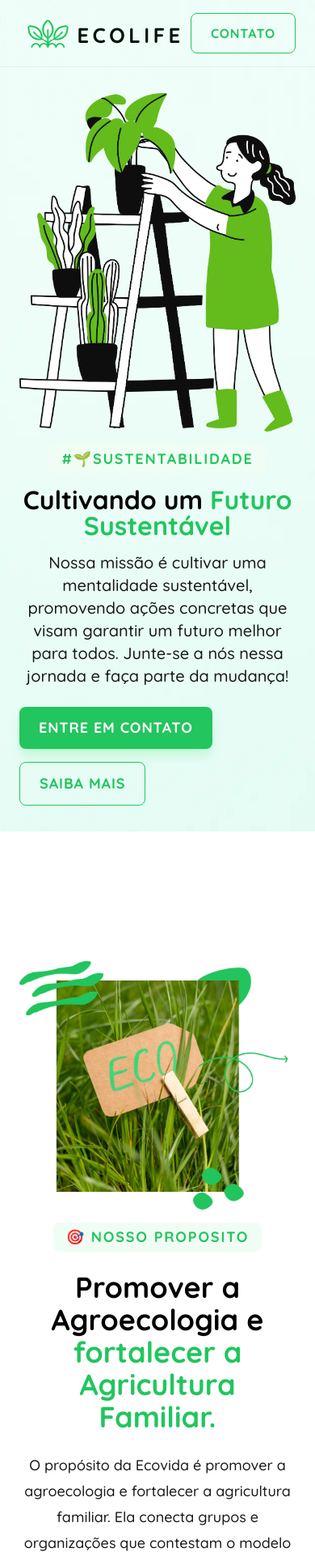
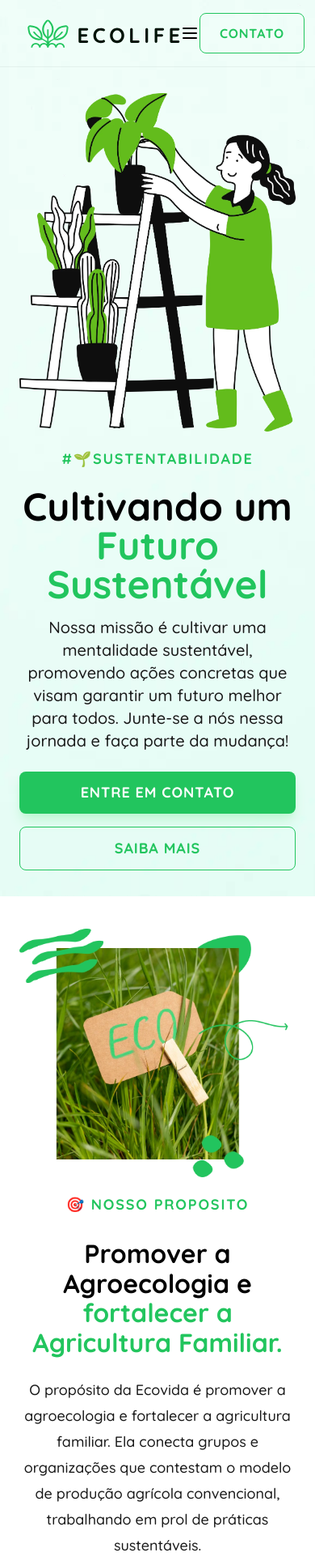
Before and after one commit to Wendell47/ladingpageinteractivelearning, a Next.js app: page / in a window 390 px wide. Shown: the top 1928 px of the page at 81% size. Built offline with nearby package versions, Linux system fonts and the light colour scheme.

Commit message:
style-responsive adjustment-2

```diff
--- a/src/app/(pages)/docs/layout.tsx
+++ b/src/app/(pages)/docs/layout.tsx
@@ -1,8 +1,15 @@
+"use client"
 import Container from "@/app/components/container";
 import { childrenProp } from "@/app/utils/props/props";
+import { ChevronDown } from "lucide-react";
 import Link from "next/link";
+import { useState } from "react";
+import colors from "tailwindcss/colors";
 
 export default function Layout({children}:childrenProp){
+
+    const[open,setOpen]=useState(false)
+
     const Topics = [
         {
             title:"Primeiras Etapas",
@@ -31,9 +38,12 @@ export default function Layout({children}:childrenProp){
 
     return(
         <Container>
-            <div className="flex gap-3 max-xl:flex-col">
+            <div className="flex gap-3 max-lg:flex-col">
             <div className="flex-1 flex-grow-[2]">
-                <ul className="fixed top-0 mt-[11.5rem]">
+                <div className={`fixed top-0 mt-[83px] lg:mt-[11.5rem] max-lg:inset-x-0 px-6 max-lg:border-b border-gray-100  bg-white group ${open ?'open bottom-0': ''}`}>
+                <div className="lg:hidden flex gap-4 items-center cursor-pointer py-2 " onClick={()=>setOpen(!open)}><ChevronDown size={16} color={colors.green[500]} className="group-[.open]:rotate-180"/> Menu</div>
+
+                <ul className="h-full hidden group-[.open]:block lg:block">
                     {Topics.map((topic,index)=>(
                         <li key={index} ><Link className="font-bold py-2 block first:pt-0" href={topic.url}>{topic.title}</Link>
                             <ul className={`flex flex-col *:transition-all`}>
@@ -44,6 +54,7 @@ export default function Layout({children}:childrenProp){
                         </li>
                     ))}
                 </ul>
+                </div>
             </div>
                 {children}
             </div>
--- a/src/app/(pages)/docs/page.tsx
+++ b/src/app/(pages)/docs/page.tsx
@@ -19,7 +19,7 @@ function Code({content}:codeProps){
 
 function BlockText({children}:textBlockProps){
     return(
-        <div>
+        <div className="contents">
             {children}
         </div>
     )
--- a/src/app/components/CodeBlock.tsx
+++ b/src/app/components/CodeBlock.tsx
@@ -11,7 +11,7 @@ type props={
 
 const CodeBlock = ({ language, code,title }:props) => {
   return (
-    <div className='overflow-hidden rounded-lg border border-gray-100 mt-4'>
+    <div className='overflow-hidden rounded-lg border border-gray-100 mt-4 w-full'>
       {title && <div className='flex justify-between border-b border-gray-100 p-4 bg-gray-50'><span className='font-bold'>{title}</span></div>}
       <div className='p-4'>
       <SyntaxHighlighter language={language} style={googlecode}>
--- a/src/app/components/Header.tsx
+++ b/src/app/components/Header.tsx
@@ -5,10 +5,11 @@ import Logo from "../assets/logo"
 import Container from "./container"
 import Link from "next/link"
 import Button from "./button"
+import { LucideMenu } from "lucide-react"
 
 export default function Header(){
     const [scrolled,setScrolled]=useState(false)
-
+    const [open,setOpen]= useState(false)
     const Menu = [
        {
          name:"Início",
@@ -50,12 +51,15 @@ export default function Header(){
             <div>
                 <Logo/>
             </div>
-            <nav className="max-md:hidden">
-                <ul className="flex gap-6 [&>li]:text-lg">
+            <nav className="group">
+                <LucideMenu size={24} onClick={() =>setOpen(!open)}/>
+               <div className="z-10 max-md:absolute max-md:inset-0 max-md:top-0 max-md:mt-[83px] max-md:p-4 bg-white"  style={{display:open? "block": "none"}}>
+               <ul className="flex gap-6 items-center [&>li]:text-lg max-md:flex-col ">
                     {
                         Menu.map((item,index) => <li key={index}><Link className="font-bold tracking-widest " href={item.url}>{item.name}</Link></li>)
                     }
                 </ul>
+               </div>
             </nav>
             <Button title={"Contato"}/>
             </div>
--- a/src/app/components/Section.tsx
+++ b/src/app/components/Section.tsx
@@ -14,7 +14,7 @@ export default function Section({children,className}:SectionProps){
     return(
         <Container>
 
-            <div className={`flex [&>div]:flex-1 max-lg:flex-col items-center flex-wrap gap-4  py-40 max-lg:[&>*]:text-center ${className}`}>
+            <div className={`flex [&>div]:flex-1 max-lg:flex-col items-center flex-wrap gap-4 py-10 lg:py-40 max-lg:[&>*]:text-center ${className}`}>
 
                     {children}
             </div>
--- a/src/app/components/Title.tsx
+++ b/src/app/components/Title.tsx
@@ -10,7 +10,7 @@ export default function Title({children,type="h1",className}:TitleProps){
     const Title = ()=>{
         switch (type) {
             case "h1":
-                return <h1 className={`text-4xl   ${defaultClasses} ${className}`}>{children}</h1>
+                return <h1 className={`text-h1BodyClamp   ${defaultClasses} ${className}`}>{children}</h1>
             case "h2":
                 return <h2 className={`text-2xl  ${defaultClasses}  ${className}`}>{children}</h2>
             case "h3":
--- a/src/app/components/hero.tsx
+++ b/src/app/components/hero.tsx
@@ -9,10 +9,10 @@ export default function Hero(){
                 <Section className="!py-8 max-lg:flex-col-reverse">
 
                    <div className="[&>p]:text-xl flex flex-col max-lg:items-center max-lg:*:text-center">
-                    <Subtitle title="#🌱Sustentabilidade"/>
+                    <Subtitle title="#🌱Sustentabilidade" type="dark"/>
                     <h1 className="text-h1Clamp leading-none font-bold my-4">Cultivando um <span className="text-green-500 font-bold">Futuro Sustentável</span></h1>
                     <p>Nossa missão é cultivar uma mentalidade sustentável, promovendo ações concretas que visam garantir um futuro melhor para todos. Junte-se a nós nessa jornada e faça parte da mudança!</p>
-                        <div className="flex gap-4 flex-wrap mt-6">
+                        <div className="flex max-lg:flex-col gap-4  mt-6 w-full">
                         <Button title="Entre em contato" type="primary"/>
                         <Button title="Saiba Mais"/>
                         </div>
--- a/src/app/components/subtitle.tsx
+++ b/src/app/components/subtitle.tsx
@@ -3,9 +3,14 @@ import { title } from "process"
 type props = {
     title:String
     className?:string
+    type?: "light" | "dark"
 }
-export default function Subtitle({title,className}:props){
+export default function Subtitle({title,className, type="light"}:props){
+    const bgColorTheme = ()=>{
+        if(type="light"){ return "bg-green-50"}
+        else if(type="dark"){ return "bg-white/70"}
+    }
     return(
-        <span className={`p-1 rounded-lg px-4 inline-flex text-green-500 bg-green-50 uppercase font-bold tracking-widest ${className}`}>{title}</span>
+        <span className={`p-1 rounded-lg px-4 inline-flex text-green-500 uppercase font-bold tracking-widest ${bgColorTheme} ${className} `}>{title}</span>
     )
 }
--- a/tailwind.config.ts
+++ b/tailwind.config.ts
@@ -15,7 +15,8 @@ const config: Config = {
           "conic-gradient(from 180deg at 50% 50%, var(--tw-gradient-stops))",
       },
       fontSize:{
-        'h1Clamp': 'clamp(2rem,5vw,6rem)',
+        'h1Clamp': 'clamp(3rem,5vw,6rem)',
+        'h1BodyClamp': ['clamp(2rem,5vw,2.25rem)','2.3rem;'],
       },
     },
   },
```
